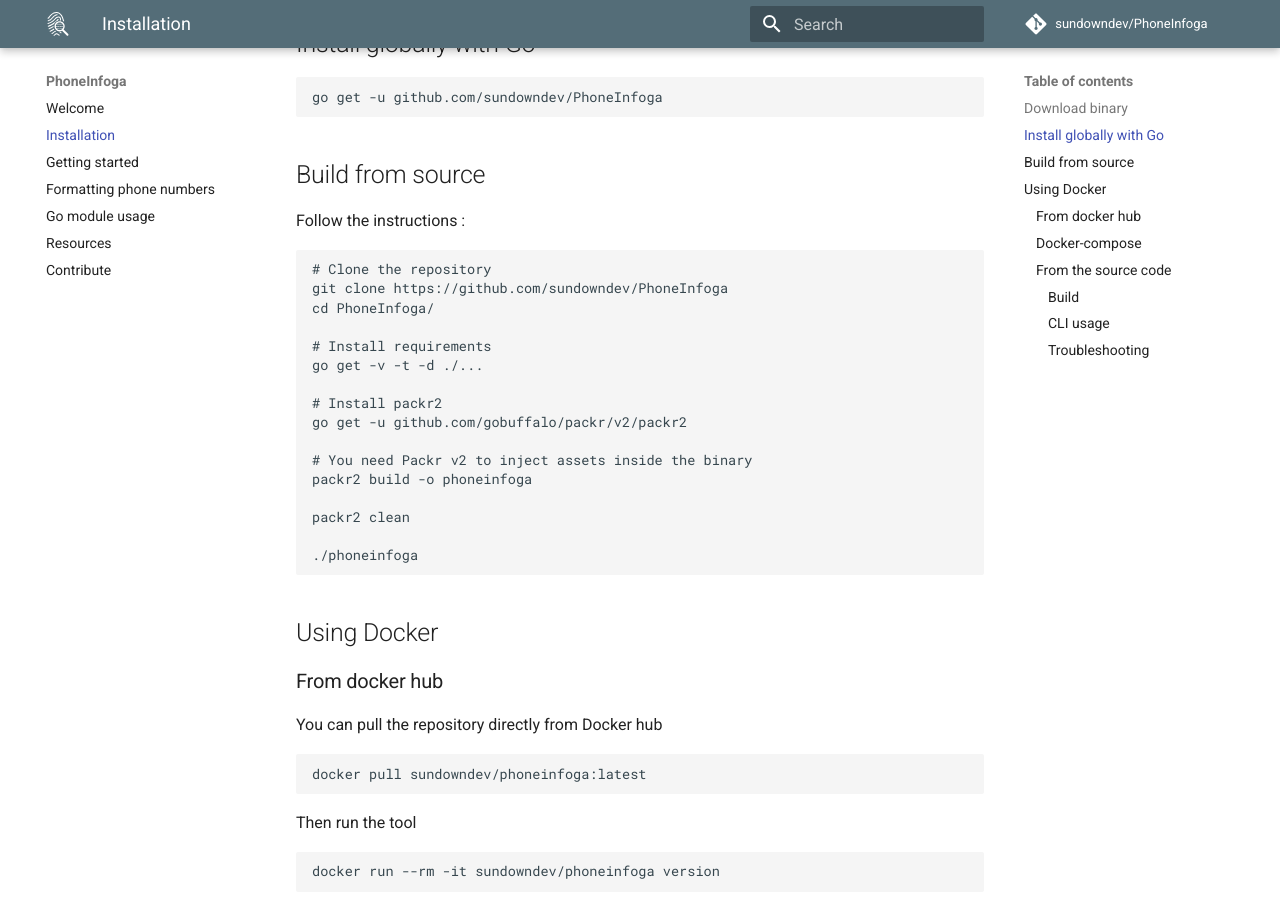
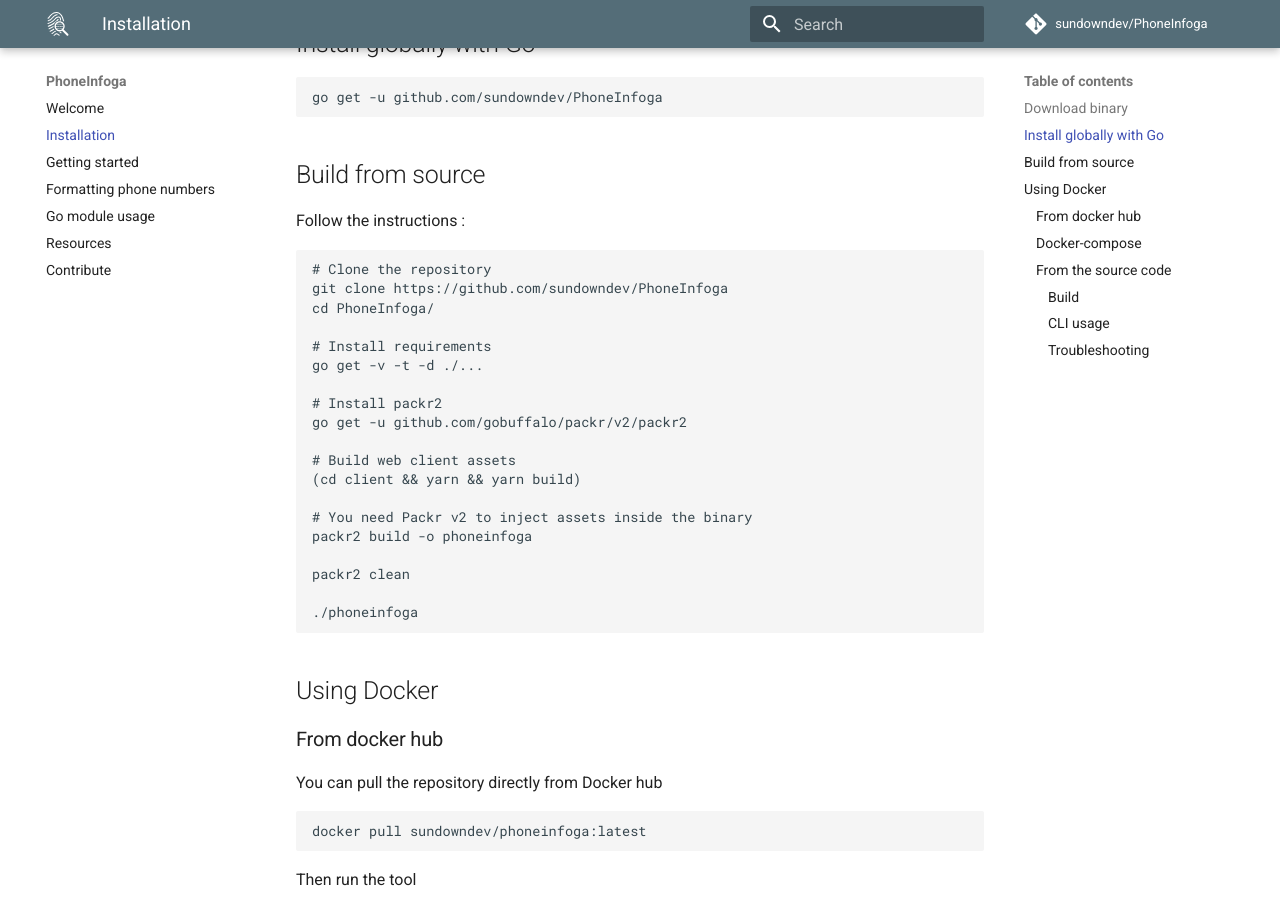
Before and after one commit to sundowndev/phoneinfoga, an MkDocs documentation site: the page built from docs/install.md, in a window 1280 px wide and 900 px high, scrolled down 602 px. Built offline with MkDocs 1.6.1 and Material for MkDocs 9.7.7, drawn with Linux system fonts in a browser that asks for light colours; comment, search, counter and statistics services are not loaded.

Commit message:
docs: install
Build from source; instructions to build web client assets

```diff
--- a/docs/install.md
+++ b/docs/install.md
@@ -36,6 +36,9 @@
 
 # Install packr2
 go get -u github.com/gobuffalo/packr/v2/packr2
+
+# Build web client assets
+(cd client && yarn && yarn build)
 
 # You need Packr v2 to inject assets inside the binary
 packr2 build -o phoneinfoga
```
